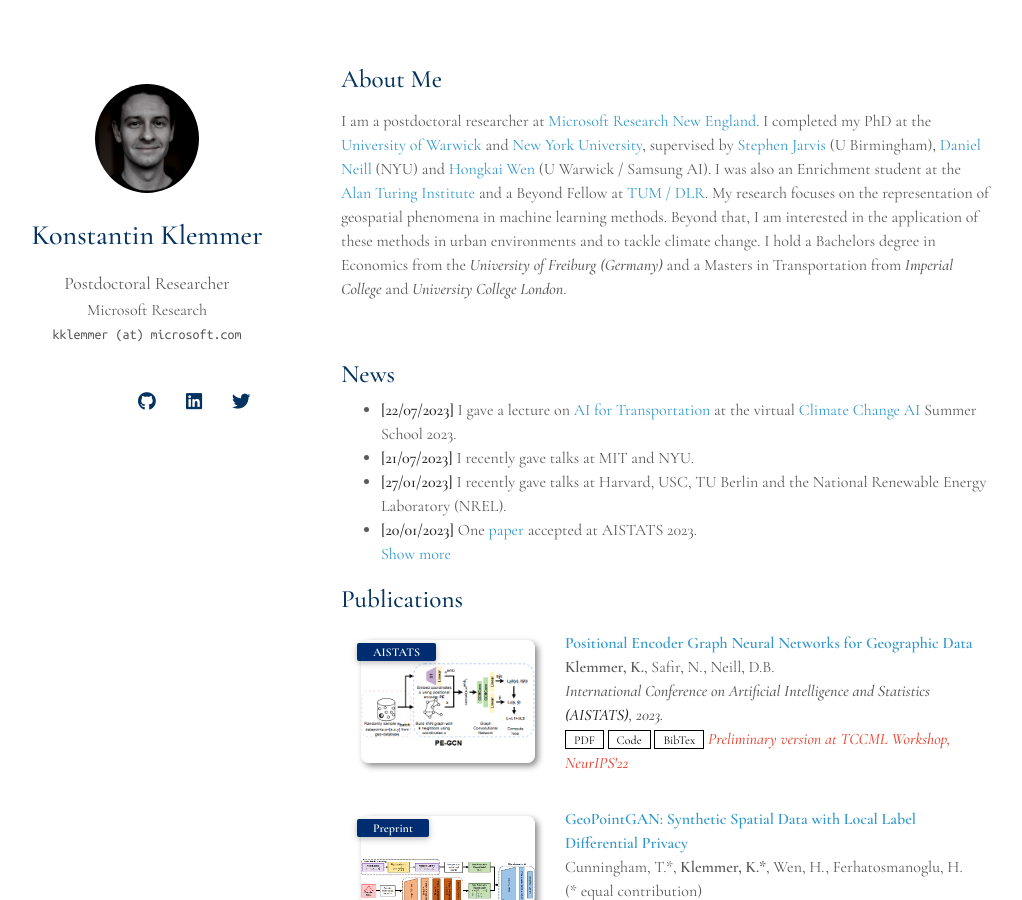
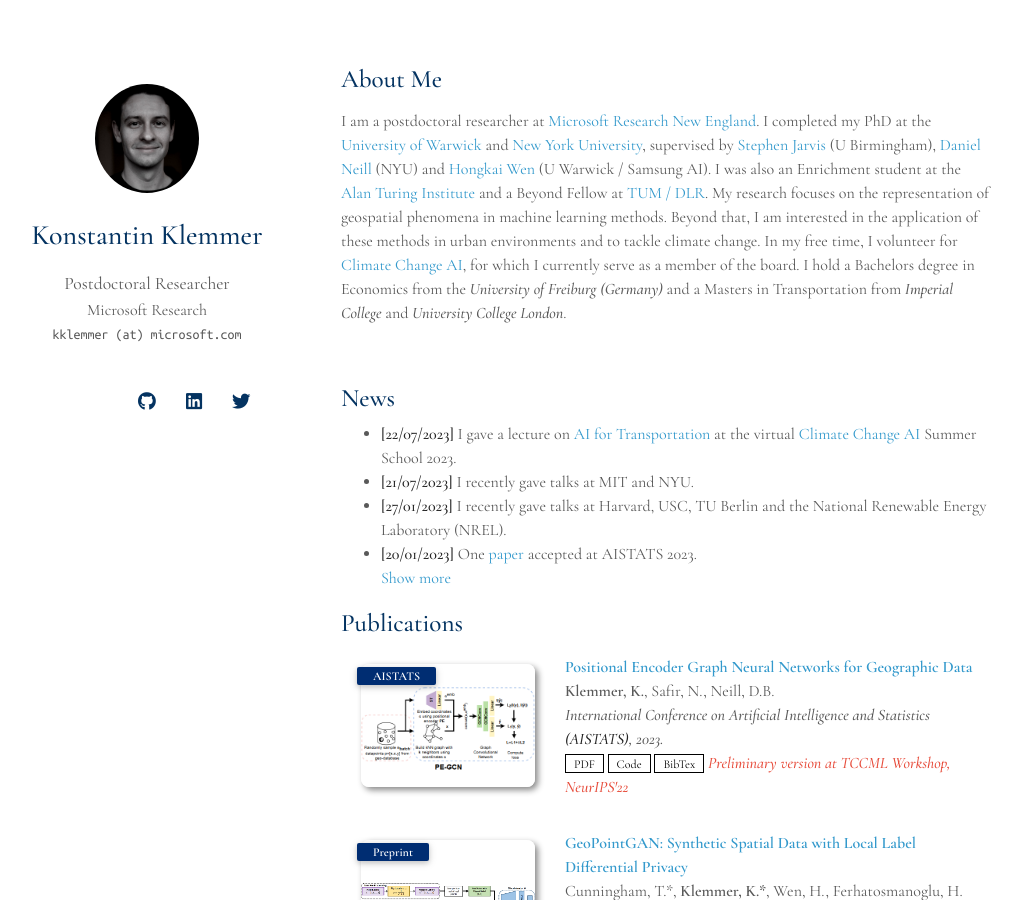
Before and after one commit to konstantinklemmer/konstantinklemmer.github.io, a Jekyll site: the page built from index.md, in a window 1280 px wide and 900 px high. Shown: the whole window, without its empty margins (129-1151 px from the left). Built offline with Jekyll 4.4.1, drawn with Linux system fonts in a browser that asks for light colours; nearby versions of some CDN libraries; a style sheet for code colours, icons or effects is not loaded; our own code applies the rules of GitHub Pages for plain Markdown files.

Commit message:
Update bio

```diff
--- a/index.md
+++ b/index.md
@@ -4,7 +4,7 @@
 
 ## About Me
 
-I am a postdoctoral researcher at <a href="https://www.microsoft.com/en-us/research/lab/microsoft-research-new-england">Microsoft Research New England</a>. I completed my PhD at the <a href="http://www.wisc.warwick.ac.uk/">University of Warwick</a> and <a href="https://wp.nyu.edu/ml4good/">New York University</a>, supervised by <a href="https://www.birmingham.ac.uk/staff/profiles/eps/jarvis-stephen.aspx">Stephen Jarvis</a> (U Birmingham), <a href="https://cs.nyu.edu/~neill/">Daniel Neill</a> (NYU) and <a href="https://hongkaiw.github.io/">Hongkai Wen</a> (U Warwick / Samsung AI). I was also an Enrichment student at the <a href="http://turing.ac.uk">Alan Turing Institute</a> and a Beyond Fellow at <a href="https://ai4eo.de/">TUM / DLR</a>. My research focuses on the representation of geospatial phenomena in machine learning methods. Beyond that, I am interested in the application of these methods in urban environments and to tackle climate change. I hold a Bachelors degree in Economics from the <em>University of Freiburg (Germany)</em> and a Masters in Transportation from <em>Imperial College</em> and <em>University College London</em>.
+I am a postdoctoral researcher at <a href="https://www.microsoft.com/en-us/research/lab/microsoft-research-new-england">Microsoft Research New England</a>. I completed my PhD at the <a href="http://www.wisc.warwick.ac.uk/">University of Warwick</a> and <a href="https://wp.nyu.edu/ml4good/">New York University</a>, supervised by <a href="https://www.birmingham.ac.uk/staff/profiles/eps/jarvis-stephen.aspx">Stephen Jarvis</a> (U Birmingham), <a href="https://cs.nyu.edu/~neill/">Daniel Neill</a> (NYU) and <a href="https://hongkaiw.github.io/">Hongkai Wen</a> (U Warwick / Samsung AI). I was also an Enrichment student at the <a href="https://turing.ac.uk">Alan Turing Institute</a> and a Beyond Fellow at <a href="https://ai4eo.de/">TUM / DLR</a>. My research focuses on the representation of geospatial phenomena in machine learning methods. Beyond that, I am interested in the application of these methods in urban environments and to tackle climate change. In my free time, I volunteer for <a href="https://climatechange.ai">Climate Change AI</a>, for which I currently serve as a member of the board. I hold a Bachelors degree in Economics from the <em>University of Freiburg (Germany)</em> and a Masters in Transportation from <em>Imperial College</em> and <em>University College London</em>.
 
 {% include_relative _includes/news.md %}
 
```
